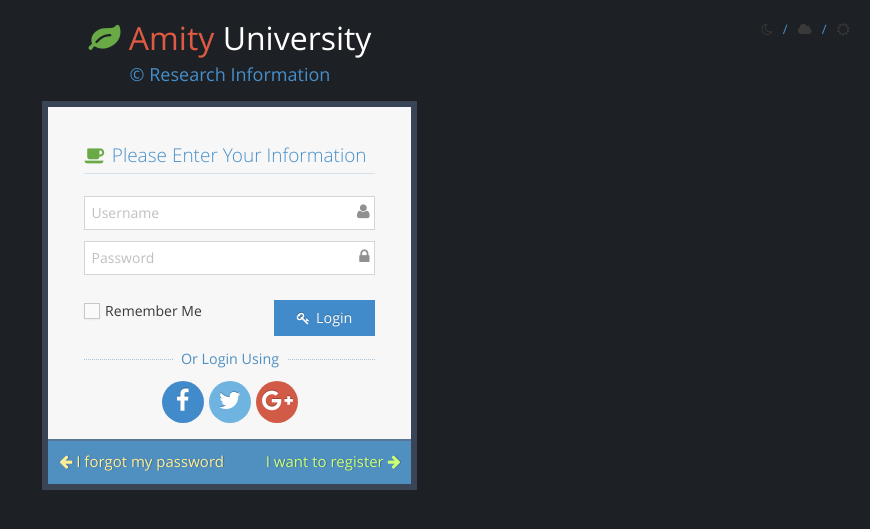
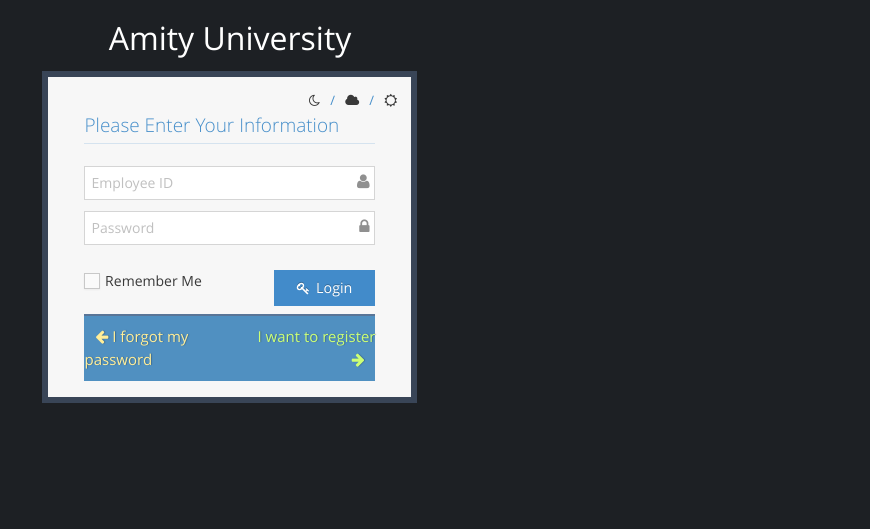
Before and after one commit to Shilpa3107/college-website-proj, a PHP site: page /login.php in a window 1280 px wide. Shown: the top 529 px of the page, without its empty margins (410-1280 px from the left). Run offline with PHP 8.4, Linux system fonts and the light colour scheme.

Commit message:
Change the variable name

```diff
--- a/login.php
+++ b/login.php
@@ -55,7 +55,7 @@
 // Handle user registration
 if ($_SERVER["REQUEST_METHOD"] == "POST" && isset($_POST['register'])) {
     $email = $_POST['email'];
-    $username = $_POST['username'];
+    $user_name = $_POST['user_name'];
     $password = $_POST['password'];
     $university = $_POST['university'];
     $department = $_POST['department'];
@@ -67,7 +67,7 @@
 
 
     // Insert user data into the database
-    $sql = "INSERT INTO registerinfo (email, username, password, university, department, emp_id) VALUES ('$email', '$username', '$password', '$university', '$department', '$emp_id')";
+    $sql = "INSERT INTO registerinfo (emp_id,email, user_name, password, university, department) VALUES ('$emp_id','$email', '$username', '$password', '$university', '$department')";
 
     if ($conn->query($sql) === TRUE) {
         echo "Registration successful";
@@ -80,27 +80,28 @@
 // Handle user login
 if ($_SERVER["REQUEST_METHOD"] == "POST" && isset($_POST['login'])) {
     // Validate user credentials
-    $username = $_POST['username'];
+    $employee_id = $_POST['employee_id'];
     $password = $_POST['password'];
-    $sql = "SELECT * FROM registerinfo WHERE username='$username' AND password='$password'";
+    $sql = "SELECT * FROM registerinfo WHERE emp_id='$employee_id' AND password='$password'";
     $result = $conn->query($sql);
 
     if ($result->num_rows > 0) {
         // Fetch user data
         $row = $result->fetch_assoc();
+		$user_name = $row['user_name'];
         $university = $row['university'];
         $department = $row['department'];
-		$emp_id = $row['emp_id'];
+		$employee_id = $row['emp_id'];
 		$email = $row['email'];
 
         // Start the session (if not already started)
         session_start();
 
         // Store the username, university, department, email, and emp_id in the session for later use
-        $_SESSION['username'] = $username;
+        $_SESSION['user_name'] = $user_name;
         $_SESSION['university'] = $university;
         $_SESSION['department'] = $department;
-		$_SESSION['emp_id'] = $emp_id;
+		$_SESSION['employee_id'] = $employee_id;
 		$_SESSION['email'] = $email;
 
 
@@ -164,11 +165,8 @@
 						<div class="login-container">
 							<div class="center">
 								<h1>
-									<i class="ace-icon fa fa-leaf green"></i>
-									<span class="red">Amity</span>
-									<span class="white" id="id-text2">University</span>
+									<span class="white">Amity University</span>
 								</h1>
-								<h4 class="blue" id="id-company-text">&copy; Research Information</h4>
 							</div>
 
 							<div class="space-6"></div>
@@ -178,7 +176,6 @@
 									<div class="widget-body">
 										<div class="widget-main">
 											<h4 class="header blue lighter bigger">
-												<i class="ace-icon fa fa-coffee green"></i>
 												Please Enter Your Information
 											</h4>
 
@@ -188,7 +185,7 @@
 									<fieldset>
 										<label class="block clearfix">
 											<span class="block input-icon input-icon-right">
-                <input type="text" class="form-control" name="username" placeholder="Username" />
+												<input type="text" class="form-control" name="employee_id" placeholder="Employee ID" />
 												<i class="ace-icon fa fa-user"></i>
 											</span>
 										</label>
@@ -217,29 +214,8 @@
 										<div class="space-4"></div>
 									</fieldset>
 								</form>
-
-
-											<div class="social-or-login center">
-												<span class="bigger-110">Or Login Using</span>
-											</div>
-
-											<div class="space-6"></div>
-
-											<div class="social-login center">
-												<a class="btn btn-primary">
-													<i class="ace-icon fa fa-facebook"></i>
-												</a>
-
-												<a class="btn btn-info">
-													<i class="ace-icon fa fa-twitter"></i>
-												</a>
-
-												<a class="btn btn-danger">
-													<i class="ace-icon fa fa-google-plus"></i>
-												</a>
-											</div>
-										</div><!-- /.widget-main -->
-
+								<div>
+									<div>
 										<div class="toolbar clearfix">
 											<div>
 												<a href="#" data-target="#forgot-box" class="forgot-password-link">
@@ -322,7 +298,7 @@
 
         <label class="block clearfix">
             <span class="block input-icon input-icon-right">
-                <input type="text" class="form-control" name="username" placeholder="Name" />
+                <input type="text" class="form-control" name="user_name" placeholder="Name" />
                 <i class="ace-icon fa fa-user"></i>
             </span>
         </label>
```
Lines whose indentation alone changed are shown as unchanged.
